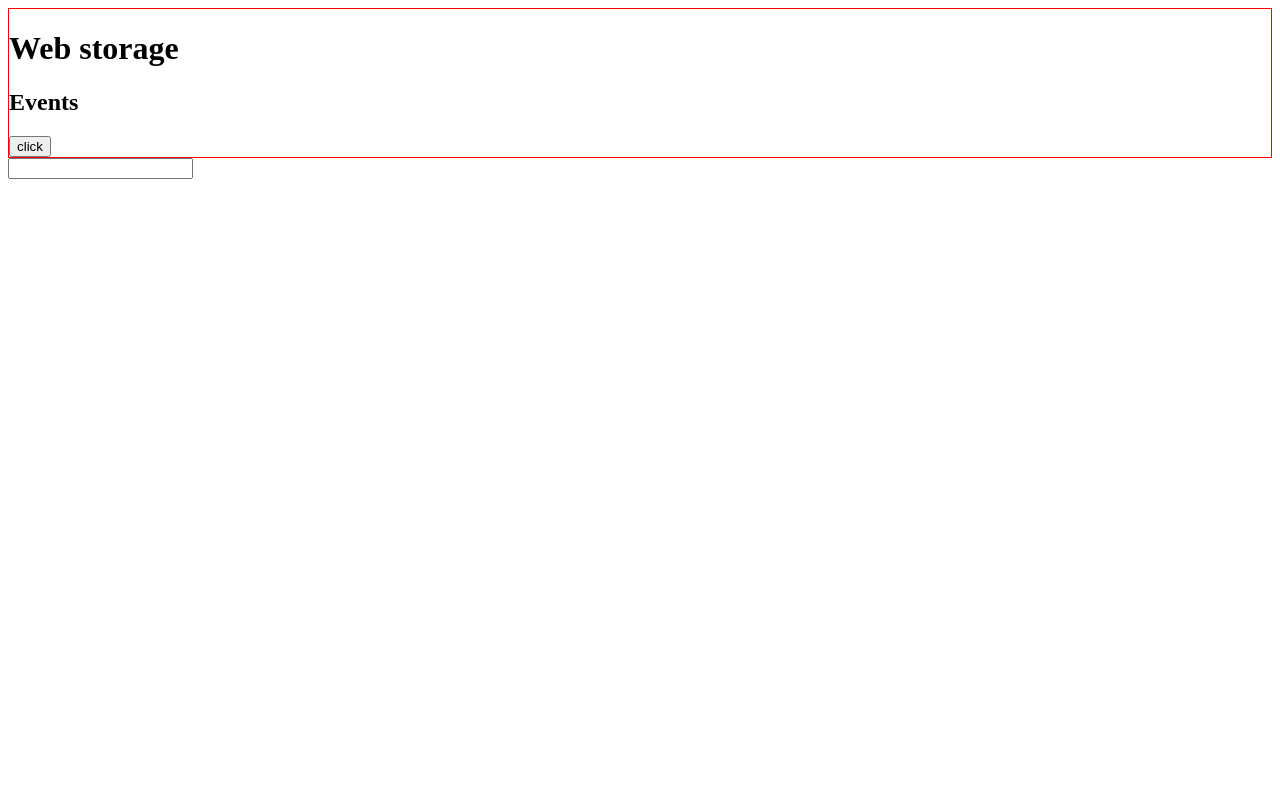
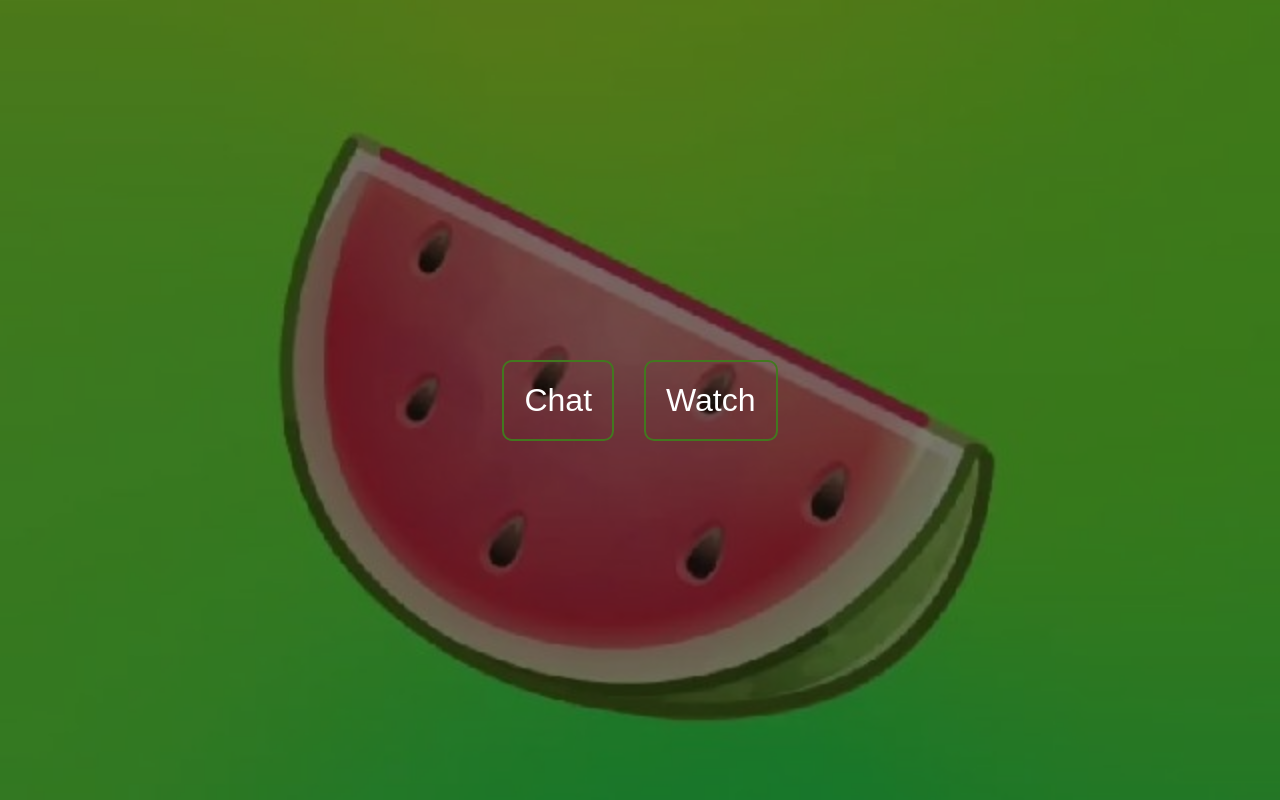
Before and after one commit to muhammadsodiq1429/f-10-h, a plain HTML site: page index.html in a window 1280 px wide. Drawn offline with Linux system fonts and the light colour scheme.

Commit message:
watch finished

```diff
--- a/css/style.css
+++ b/css/style.css
@@ -0,0 +1,40 @@
+* {
+  margin: 0;
+  padding: 0;
+  box-sizing: border-box;
+  font-family: sans-serif;
+}
+
+a {
+  color: inherit;
+  text-decoration: inherit;
+}
+body {
+  background: url("../assets/tarvuz.jpg") no-repeat center/cover;
+}
+.wrapper {
+  display: flex;
+  align-items: center;
+  justify-content: center;
+  width: 100%;
+  height: 100vh;
+  flex-wrap: wrap;
+  gap: 30px;
+  background-color: rgba(0, 0, 0, 0.5);
+}
+
+div a {
+  border: 2px solid #42781f;
+  color: white;
+  text-decoration: none;
+  font-size: xx-large;
+  padding: 20px;
+  border-radius: 10px;
+  transition: all 0.5s ease;
+}
+
+div a:hover {
+  border-color: red;
+  background: #42781f;
+  transform: scale(1.1);
+}
--- a/css/watch.css
+++ b/css/watch.css
@@ -0,0 +1,15 @@
+body {
+  display: flex;
+  justify-content: center;
+  align-items: center;
+  height: 100vh;
+  margin: 0;
+  background: #111;
+  color: #0f0;
+  font-family: monospace;
+}
+
+.clock {
+  font-size: 4rem;
+  letter-spacing: 2px;
+}
--- a/index.html
+++ b/index.html
@@ -5,33 +5,11 @@
     <meta name="viewport" content="width=device-width, initial-scale=1.0" />
     <title>Document</title>
     <link rel="stylesheet" href="./css/style.css" />
-    <style>
-        .main{
-            border: 1px solid red;
-        }
-        .sidebar{
-            position: fixed;
-            top: 0;
-            right: -300px;
-            width: 300px;
-            height: 100vh;
-            background: pink;
-            transition: .5s;
-        }
-    </style>
   </head>
   <body>
-    <main class="main">
-      <h1>Web storage</h1>
-      <h2>Events</h2>
-      <button>click</button>
-    </main>
-
-    <input type="text" class="inp">
-
-
-    <div class="sidebar"></div>
-
-    <script src="./js/app.js"></script>
+    <div class="wrapper">
+      <a href="./pages/chat.html">Chat</a>
+      <a href="./pages/watch.html">Watch</a>
+    </div>
   </body>
 </html>
```
Also changed, not shown: js/watch.js (+13 -0 lines), pages/chat.html (renamed from chat.html, +1 -1 lines), pages/watch.html (renamed from watch.html, +5 -3 lines), assets/tarvuz.jpg (added).
